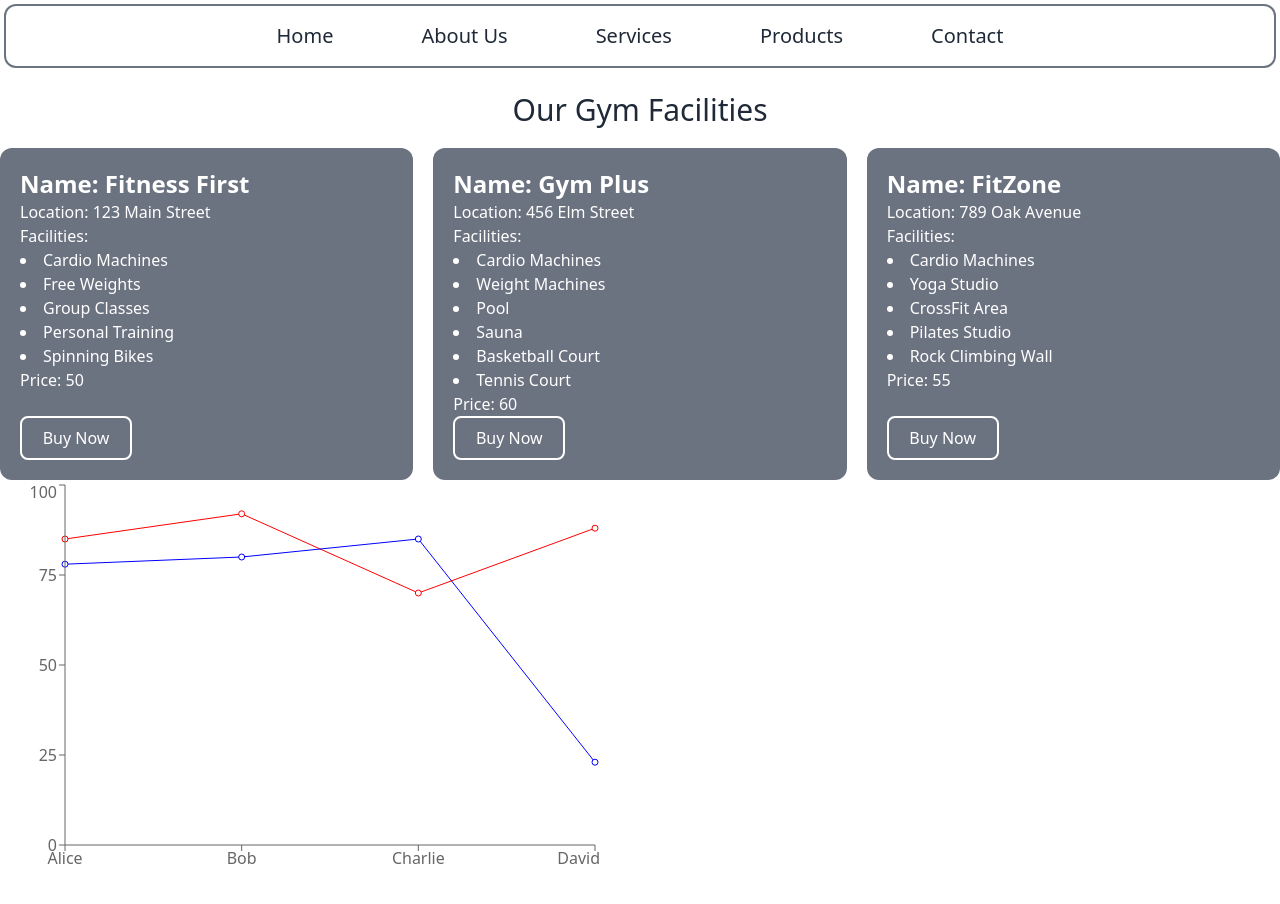
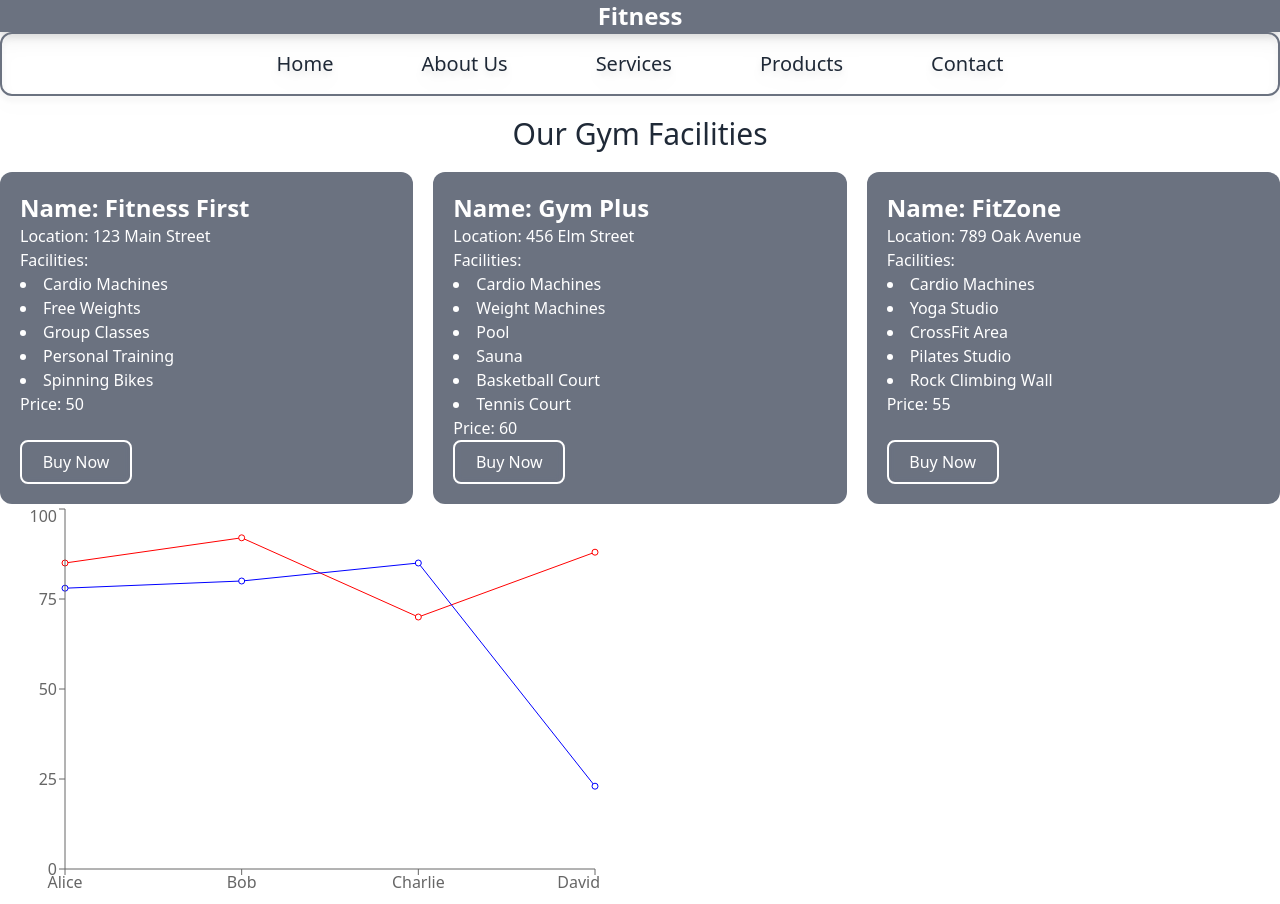
Before and after one commit to dxsumon/price-options, a React (Vite) app: page / in a window 1280 px wide. Before the commit the page ends 880 px from the top, so only its background shows below. Built offline with nearby package versions, Linux system fonts and the light colour scheme.

Commit message:
sticky navbar update

```diff
--- a/src/Components/Navbar/NavBar.jsx
+++ b/src/Components/Navbar/NavBar.jsx
@@ -18,14 +18,17 @@ const NavBar = () => {
     //     setOpen(!open)
     // }
     return (
-        <nav className="p-1">
-            <div className="lg:hidden flex justify-end items-end w-full my-4 text-3xl text-black pr-8">
+        <nav className="sticky top-0 z-20 drop-shadow-lg">
+            <div className="flex justify-center items-center bg-gray-500 text-white px-3">
+            <h1 className="text-2xl font-bold ">Fitness</h1>
+                <div className="lg:hidden flex justify-end items-end w-full my-4 text-3xl text-white pr-8">
                     {
                         // open === true ?
                         //     <AiOutlineAlignRight></AiOutlineAlignRight>
                         //     : <AiOutlineClose ></AiOutlineClose>
                         <Hamburger toggled={openMenu} toggle={setOpenMenu} duration={0.3} easing="ease-in"></Hamburger>
                     }
+                </div>
             </div>
             <ul className={`${openMenu ? 'top-[85px]' : 'top-[-300px]'} flex lg:flex-row flex-col lg:justify-center items-end gap-4 lg:gap-10 lg:text-xl backdrop-blur-md p-4 text-gray-600ra lg:top-0 lg:left-0 left-[75%] lg:w-full absolute duration-500 lg:relative lg:ml-0 w-[25%] border-2 border-gray-500 rounded-xl`}>
                 {
```
Lines whose indentation alone changed are shown as unchanged.
